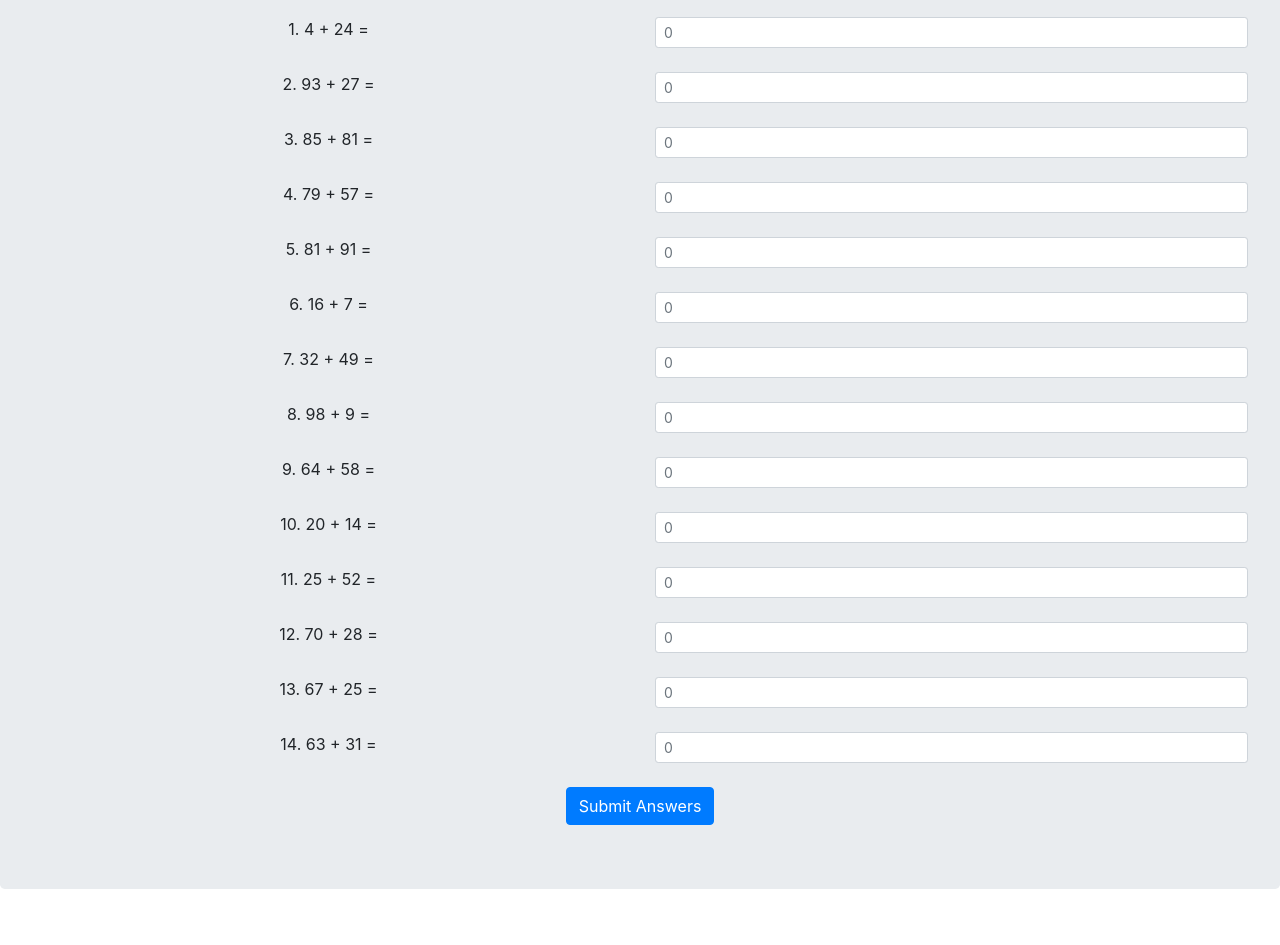
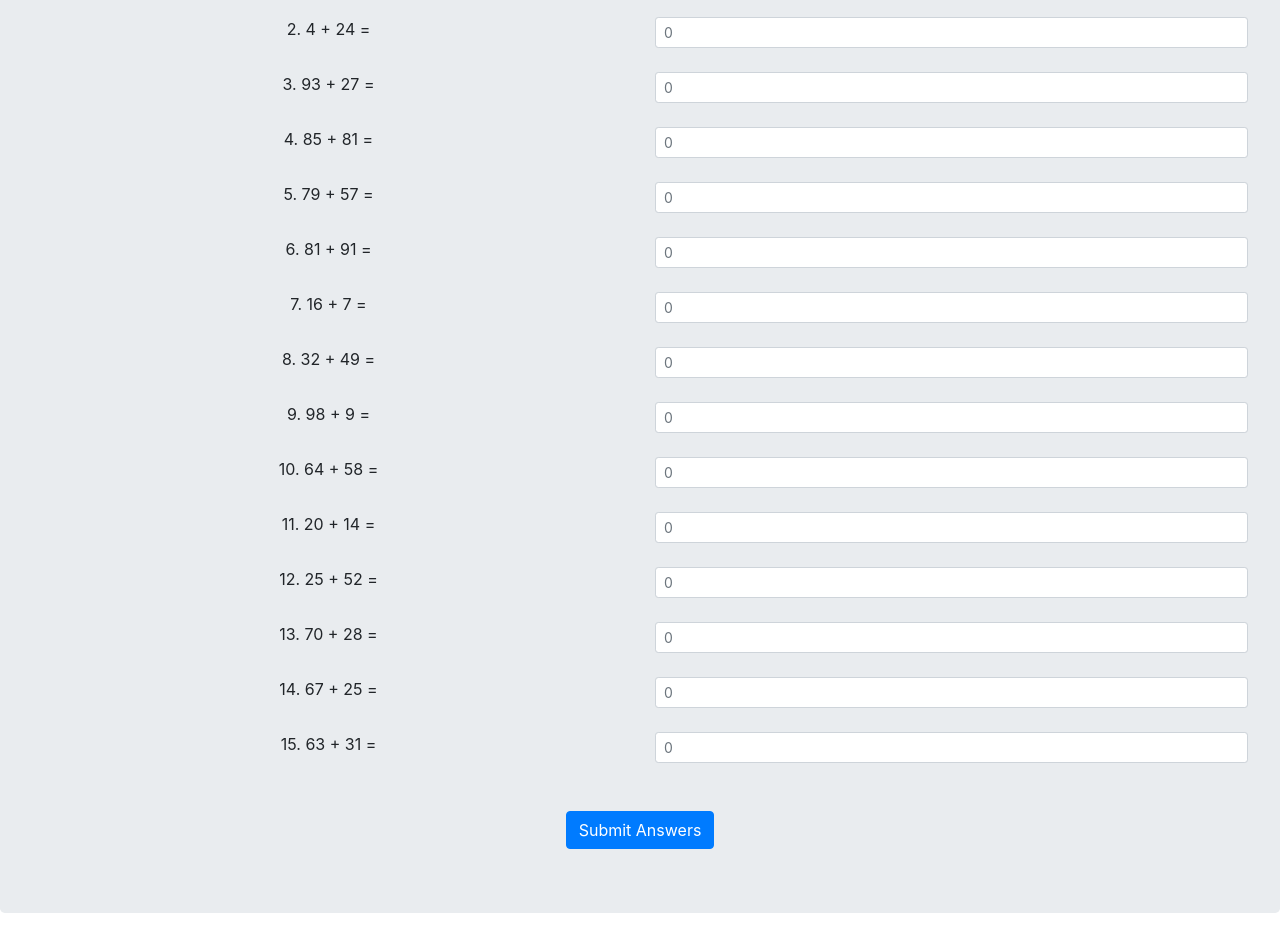
Before and after one commit to bearados/bubba, a React (Create React App) app in the folder client/: page / in a window 1280 px wide. Shown: the part 280-1225 px from the top of the page. Before the commit the page ends 1201 px from the top, so only its background shows below. Built offline with nearby package versions, Linux system fonts and the light colour scheme.

Commit message:
change quiz to 15 problems

```diff
--- a/client/src/components/QuizA.js
+++ b/client/src/components/QuizA.js
@@ -17,7 +17,7 @@ function problemGener(){
     for(j= 0; j< 15; j++){
     var an = random();
     var bn = random();
-    a.push(<Col>{j}. {an} + {bn} = </Col>);
+    a.push(<Col>{j+1}. {an} + {bn} = </Col>);
     var sum = an + bn;
     sums.push(sum);
     }
@@ -56,9 +56,9 @@ class QuizA extends Component {
         showScore: false};
       }
 
-      handleChange(event) {
+    handleChange(event) {
         this.setState({Answer: addAns(event.target.value, this.state.Answer, event.target.name)});
-      }
+    }
     getScore(event){
         this.setState({showScore: true,
             score: calcScore(this.state.Answer, this.state.probList)
@@ -86,11 +86,14 @@ class QuizA extends Component {
         return(
 
            <Jumbotron>
-               {this.state.probList.map(co=>(<Form>
+               {this.state.probList.map(co=>(
+               <Form>
                 <Row className="justify-content-md-center">{co}<Col><Form.Control size="sm" type="number" name = {i++} onChange={this.handleChange.bind(this)} placeholder="0" /></Col></Row>
                 <br/>
                 </Form>
-                ))} <Row className="justify-content-md-center"><Button onClick= {this.getScore.bind(this)} variant="primary">Submit Answers</Button>
+                ))}
+                <br/>
+                <Row className="justify-content-md-center"><Button onClick= {this.getScore.bind(this)} variant="primary">Submit Answers</Button>
                </Row>
                 <Container>{this.getMsg()}</Container>
            </Jumbotron>
```
